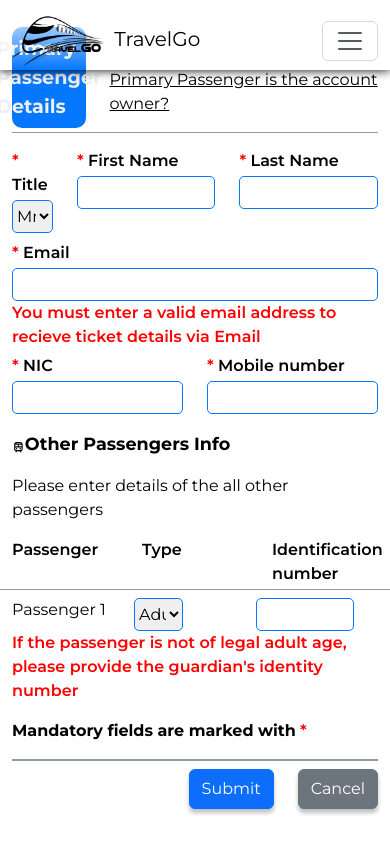
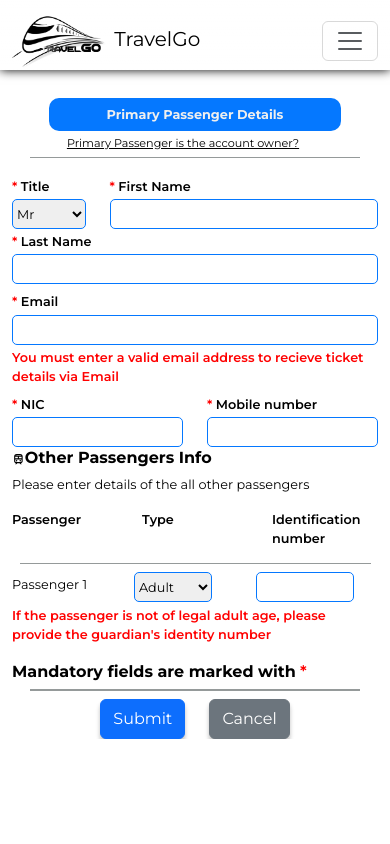
Before and after one commit to nadeeshaMadusanka99/TravelGo-Frontend, a React (Vite) app: page /passengerdetails in a window 390 px wide. Built offline with nearby package versions, Linux system fonts and the light colour scheme.

Commit message:
booking and passenger details responsive

```diff
--- a/src/Screens/Booking/Booking.jsx
+++ b/src/Screens/Booking/Booking.jsx
@@ -50,7 +50,7 @@ const Booking = () => {
 
 
       <div className="booking-background">
-      <div className='glass-wrapper'>
+      <div className='glass-wrapper glass-wrapper-search'>
       <div className='glass'>
             <input type="text" placeholder="From" />
             <input type="text" placeholder="To" />
--- a/src/Screens/Booking/MapContainer.jsx
+++ b/src/Screens/Booking/MapContainer.jsx
@@ -23,7 +23,7 @@ const MapContainer = ({ trainName, trainType, trainNo, schedule, classes }) => {
     <div className="map-container">
       <Container>
         <Row>
-          <Col className="train-details" xs={3}>
+          <Col className="train-details"  xs={12} sm={3}>
             <Col>
               <h5 className="body-paragraph">{trainName}</h5>
               <p className="gray-paragraph">{trainType}</p>
@@ -37,19 +37,19 @@ const MapContainer = ({ trainName, trainType, trainNo, schedule, classes }) => {
               </LinkContainer>
             </Col>
 
-            <Col>
+            <Col >
               <div className="vertical-line"></div>
             </Col>
           </Col>
 
-          <Col className="station-details" xs={2}>
+          <Col className="station-details" xs={12} sm={2}>
             <p className="station-paragraph">Station</p>
             <p className="arrival-paragraph">Arrival</p>
             <p className="departure-paragraph">Departure</p>
             <p className="crowd-paragraph">Crowd</p>
           </Col>
 
-          <Col xs={7} className="short-map">
+          <Col xs={12} sm={7} className="short-map">
             <div className="lines">
               {schedule.map((station, index) => (
                 <div className="circle" key={index}>
--- a/src/Screens/Home/HeroSection.jsx
+++ b/src/Screens/Home/HeroSection.jsx
@@ -1,6 +1,7 @@
 import { Container, Button } from 'react-bootstrap';
 import './HeroSection.scss';
 import { useGetStationsQuery } from '../../slices/trainApiSlice';
+import { LinkContainer } from 'react-router-bootstrap';
 
 
 const HeroSection = () => {
@@ -30,8 +31,9 @@ const HeroSection = () => {
             <input type="text" placeholder="From" />
             <input type="text" placeholder="To" />
             <input type="date" placeholder="Date" />
+            <LinkContainer to="/booking"><Button variant="primary" className='button-extend'>Search</Button></LinkContainer>
 
-            <Button variant="primary" className='button-extend'>Search</Button>
+
           </div>
         </div>
       </Container>
--- a/src/Screens/PassengerDetails/PassengerDetails.jsx
+++ b/src/Screens/PassengerDetails/PassengerDetails.jsx
@@ -10,30 +10,31 @@ const PassengerDetails = () => {
         <main className="passenger-details">
             <Container className='passenger-details-container'>
                 <Row className='first-row'>
-                    <Col xs={3}>
+                    <Col xs={12} sm={3}>
                         <p className='main-heading'>Primary Passenger Details</p>
                     </Col>
-                    <Col xs={9}>
+                    <Col xs={12} sm={9}>
                         <p className='fill-links'>Primary Passenger is the account owner?</p>
                     </Col>
+
                 </Row>
                 <div className="divider mb-3"></div>
                 <form id="passenger-details-form">
                     <Row>
-                        <Col xs={2}>
+                        <Col xs={3} sm={2}className='title-content'>
                         <label htmlFor = "name" className='label-heading'><span className='important-fields'>*</span> Title </label><br></br>
                             <select id="title" className='inputs' name="title" required>
                                 {/* <option value="" disabled selected>Select</option> */}
-                                <option value="Mr">Mr</option>
-                                <option value="Mrs">Mrs</option>
-                                <option value="Ms">Ms</option>
+                                <option value="Mr" className='options'>Mr</option>
+                                <option value="Mrs" className='options'>Mrs</option>
+                                <option value="Ms" className='options'>Ms</option>
                             </select>
                         </Col>
-                        <Col xs={5}>
+                        <Col xs={9} sm={5} className='fname-content'>
                             <label htmlFor = "fname" className='label-heading'><span className='important-fields'>*</span> First Name</label><br></br>
                             <input type="text" id="fname" className='inputs' name="name" required></input>
                         </Col>
-                        <Col xs={5}>
+                        <Col xs={12} sm={5} className='lname-content'>
                             <label htmlFor = "lname" className='label-heading'><span className='important-fields'>*</span> Last Name</label><br></br>
                             <input type="text" id="lname" className='inputs' name="name" required></input>
                         </Col>
@@ -42,7 +43,7 @@ const PassengerDetails = () => {
                         <Col >
                             <label htmlFor = "email" className='label-heading mt-2'><span className='important-fields'>*</span> Email</label><br></br>
                             <input type="email" id="email" className='inputs' name="email" required></input>
-                            <p className='important-fields'>You must enter a valid email address to recieve ticket details via Email</p>
+                            <p className='important-tags'>You must enter a valid email address to recieve ticket details via Email</p>
                         </Col>
                     </Row>
                     <Row>
@@ -60,25 +61,25 @@ const PassengerDetails = () => {
                             <MdOutlineTrain className='train-icon'/>
                             <p className='other-passengers'> Other Passengers Info</p>
                         </div>
-                        <p>Please enter details of the all other passengers</p>
+                        <p className='name-tags'>Please enter details of the all other passengers</p>
                     </Row>
                     <Row>
                         <Col xs={4} className='label-heading'>
-                            <label htmlFor = "name"> Passenger </label><br></br>
+                            <label htmlFor = "name" className='label-names'> Passenger </label><br></br>
                         </Col>
                         <Col xs={4} className='label-heading'>
-                            <label htmlFor = "name"> Type </label><br></br>
+                            <label htmlFor = "name" className='label-names'> Type </label><br></br>
                         </Col>
                         <Col xs={4} className='label-heading'>
-                            <label htmlFor = "name"> Identification number </label><br></br>
+                            <label htmlFor = "name" className='label-names'> Identification number </label><br></br>
                         </Col>
-                        <div className="divider mb-2"></div>
+                        <div className="divider-mid mb-2"></div>
                         <Row>
                             <Col xs={4}>
-                                <label htmlFor = "name"> Passenger 1 </label><br></br>
+                                <label htmlFor = "name" className='name-tags'> Passenger 1 </label><br></br>
                             </Col>
                             <Col xs={4}>
-                                <select id="title" className='inputs middle-selection' name="title">
+                                <select id="title" className='inputs-age middle-selection' name="title">
                                     {/* <option value="" disabled selected>Select</option>  */}
                                     <option value="Mr">Adult</option>
                                     <option value="Mrs">Child</option>
@@ -89,7 +90,7 @@ const PassengerDetails = () => {
                                 <input type="text" id="nic" className='inputs' name="nic"></input>
                             </Col>
                         </Row>
-                        <p className='important-fields mb-3'> If the passenger is not of legal adult age, please provide the guardian's identity number </p>
+                        <p className='important-tags mb-3'> If the passenger is not of legal adult age, please provide the guardian's identity number </p>
                         <p> <strong>Mandatory fields are marked with</strong> <span className='important-fields'>*</span></p>
                     </Row>
                     <div className="divider mb-2"></div>
--- a/src/Screens/PassengerDetails/PassengerDetails.scss
+++ b/src/Screens/PassengerDetails/PassengerDetails.scss
@@ -41,11 +41,14 @@
         color:$primary-color;
     }
 }
-
 .divider {
     width: 100%;
     height: 1px;
+
     background-color: #959A9A;
+}
+.divider-mid{
+    @extend .divider;
 }
 .label-heading{
     font-weight: weight(medium-l);
@@ -56,12 +59,18 @@
     margin-bottom:5px;
     font-weight: weight(medium-l);
 }
+.important-tags{
+   @extend .important-fields;
+}
 
 .inputs{
     border: 1.6px solid $primary-color;
     border-radius: 5px;
     width: 100%;
     height: 33px;
+}
+.inputs-age{
+    @extend .inputs;
 }
 .middle-selection{
     width: 50%;
@@ -88,3 +97,85 @@
     height: 40px;
     box-shadow: 0px 4px 4px rgba(0, 0, 0, 0.25);
 }
+@media(max-width:920px){
+    .passenger-details{
+        overflow-y: scroll;
+        height: 200%;
+
+        .passenger-details-container{
+            display: flex;
+            flex-direction: column;
+            justify-content: space-between;
+            font-size: 1rem;
+            margin-top: 25%;
+
+            .main-heading{
+                font-size:80%;
+                width:80%;
+                margin-left:10%;
+            }
+            .fill-links{
+                font-size:70%;
+                width:70%;
+                margin-left:15%;
+            }
+            .divider{
+                width: 90%;
+                margin-left:5%;
+                margin-top: -3%;
+
+            }
+            .passenger-details-form{
+                .title-content{
+
+                        order: 3;
+
+                }
+                .fname-content{
+                    order: 1;
+
+                }
+                .lname-content{
+                    order: 2;
+                }
+
+            }
+            .label-heading{
+                font-size: 80%;
+            }
+            .inputs{
+                height: 30px;
+                font-size: 80%;
+            }
+           .options{
+            font-size: 80%;
+           }
+           .important-tags{
+            font-size: 80%;
+            margin-top: 1%;
+           }
+           .other-passengers{
+            font-size: 100%;
+            margin-top: -2%;
+           }
+           .train-icon{
+            margin-top: -6%;
+           }
+           .name-tags{
+            font-size: 80%;
+            margin-top: -3%;
+           }
+           .divider-mid{
+            margin-top: 3%;
+           }
+           .inputs-age{
+                width: 80%;
+           }
+           .justify-content-end{
+            justify-content: center !important;
+           }
+
+        }
+
+    }
+}
```
Also changed, not shown: src/Screens/Booking/Booking.scss (+80 -2 lines).
